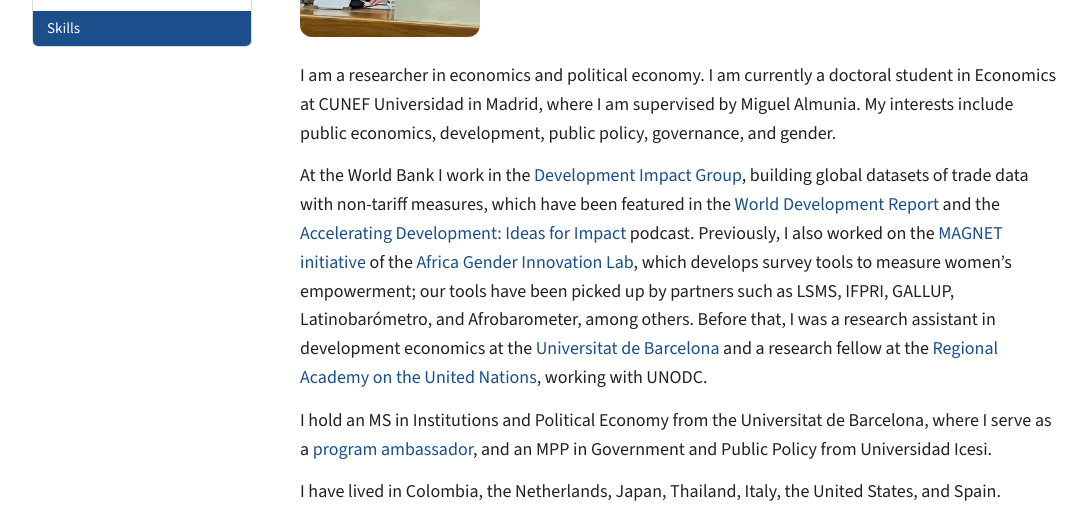
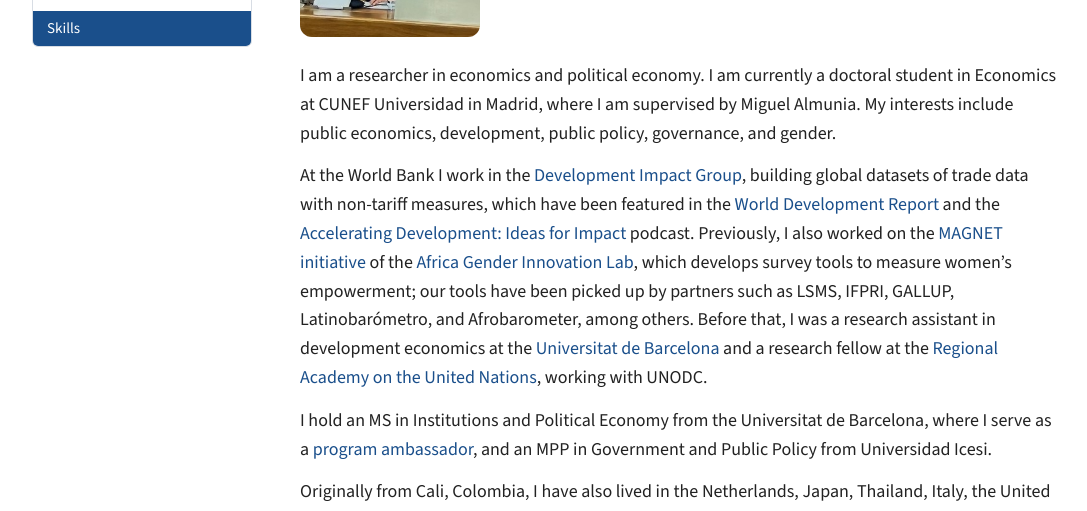
Before and after one commit to Castabon/castabon.github.io, a plain HTML site: page index.html in a window 1280 px wide. Shown: the part 267-778 px from the top of the page, without its empty margins (94-1181 px from the left). Drawn offline with nearby package versions, Linux system fonts and the light colour scheme.

Commit message:
Update personal background information in index.html
Replaced the sentence about living in various countries with a new introductory sentence about being originally from Cali, Colombia.

```diff
--- a/index.html
+++ b/index.html
@@ -219,7 +219,7 @@ h2, h3, .top { scroll-margin-top: 24px; }
 <p>I am a researcher in economics and political economy. I am currently a doctoral student in Economics at CUNEF Universidad in Madrid, where I am supervised by Miguel Almunia. My interests include public economics, development, public policy, governance, and gender.</p>
 <p>At the World Bank I work in the <a href="https://www.worldbank.org/en/about/unit/unit-dec/impactevaluation">Development Impact Group</a>, building global datasets of trade data with non-tariff measures, which have been featured in the <a href="https://www.worldbank.org/en/publication/wdr2025">World Development Report</a> and the <a href="https://open.spotify.com/episode/4JaEopePpFc1foUU8rEr0v">Accelerating Development: Ideas for Impact</a> podcast. Previously, I also worked on the <a href="https://magnet.ifpri.info/">MAGNET initiative</a> of the <a href="https://www.worldbank.org/en/programs/africa-gender-innovation-lab">Africa Gender Innovation Lab</a>, which develops survey tools to measure women’s empowerment; our tools have been picked up by partners such as LSMS, IFPRI, GALLUP, Latinobarómetro, and Afrobarometer, among others. Before that, I was a research assistant in development economics at the <a href="https://web.ub.edu/en/web/departament-economia">Universitat de Barcelona</a> and a research fellow at the <a href="https://www.ra-un.org/">Regional Academy on the United Nations</a>, working with UNODC.</p>
 <p>I hold an MS in Institutions and Political Economy from the Universitat de Barcelona, where I serve as a <a href="https://www.ub.edu/mipe/ambassadors#:~:text=Christian%20Casta%C3%B1o%20Bonilla">program ambassador</a>, and an MPP in Government and Public Policy from Universidad Icesi.</p>
-<p>I have lived in Colombia, the Netherlands, Japan, Thailand, Italy, the United States, and Spain.</p>
+<p>Originally from Cali, Colombia, I have also lived in the Netherlands, Japan, Thailand, Italy, the United States, and Spain.</p>
 </div>
 
 <img alt="World map marking Cali, Wageningen, Yokohama, Bangkok, Rome, Seattle, Iowa City and Barcelona" class="map" height="330" src="map.svg" width="720"/>
```
